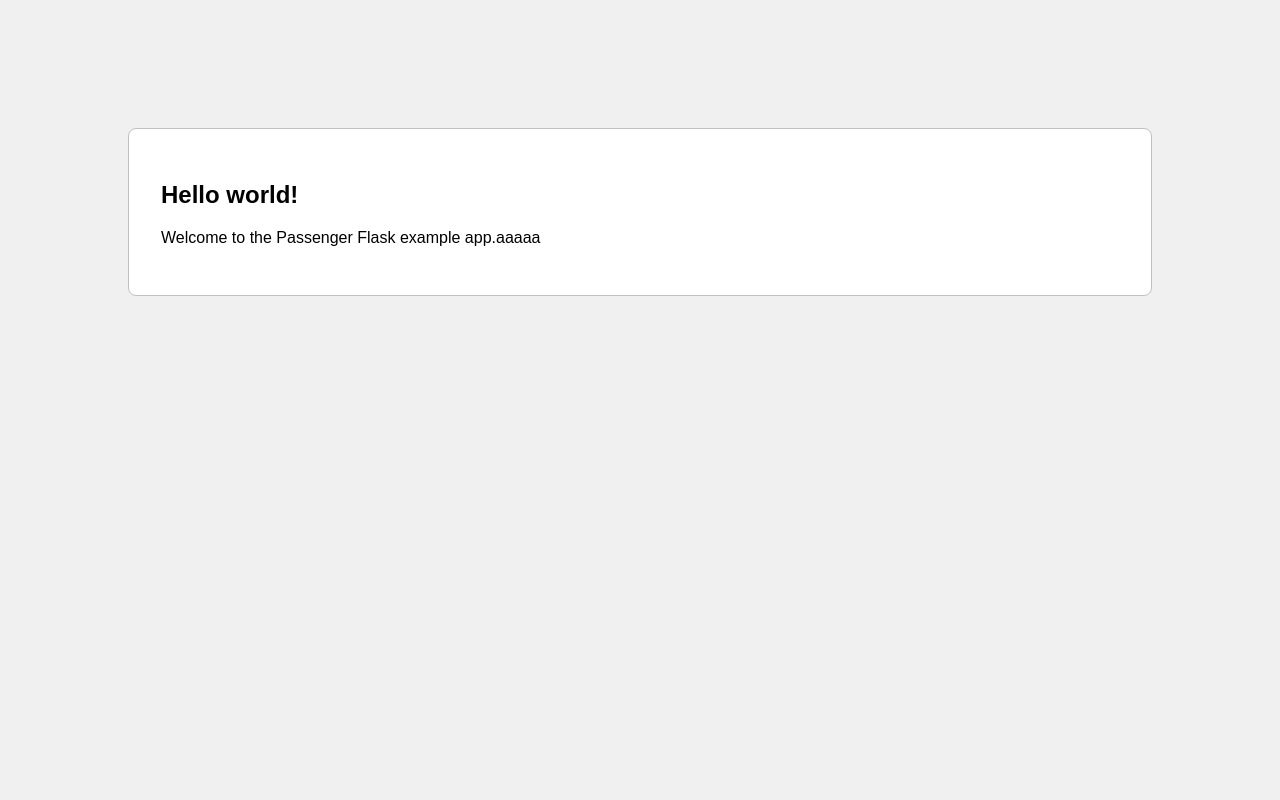
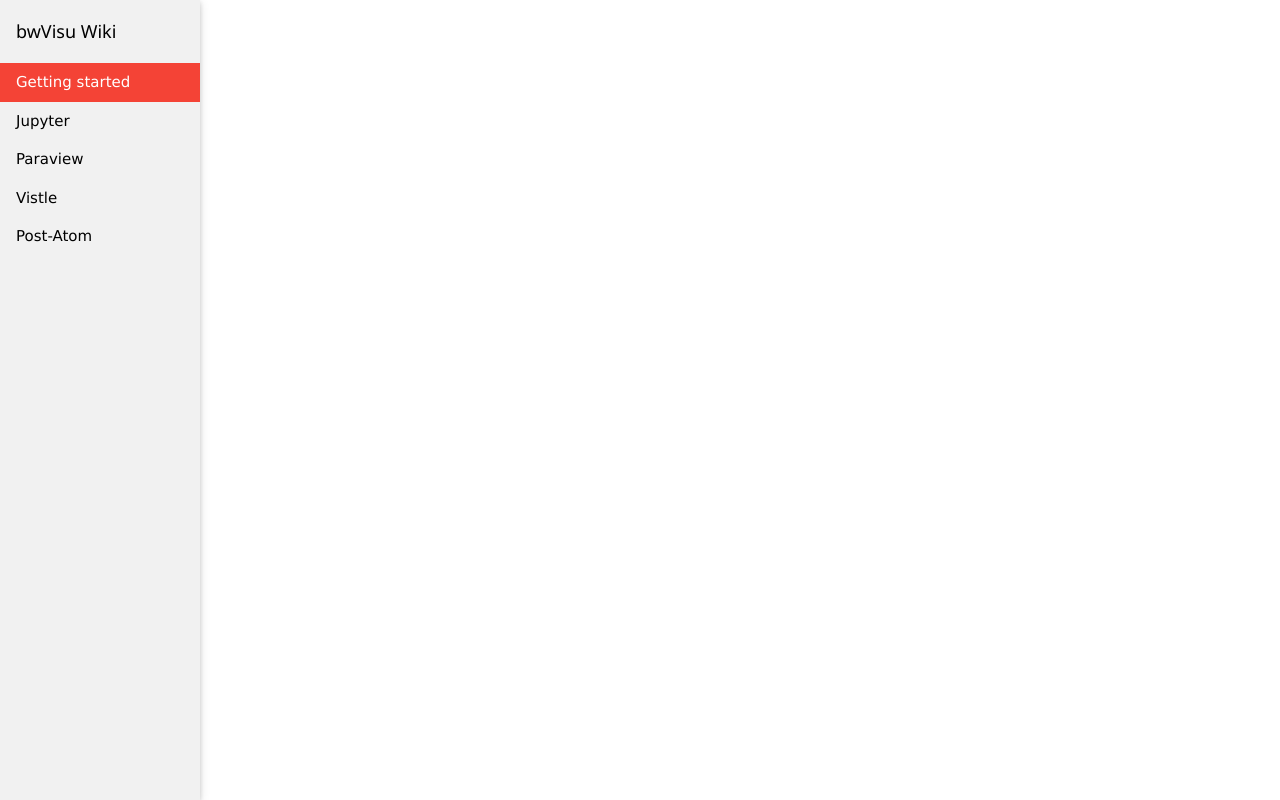
Before and after one commit to cevinclein/qwidotdesaa, a Flask app: page / in a window 1280 px wide. Run offline with Flask 3, Linux system fonts and the light colour scheme; data that the repository does not hold is empty; some libraries are stand-ins or nearby versions.

Commit message:
add templates for github data

```diff
--- a/templates/index.html
+++ b/templates/index.html
@@ -1,28 +1,66 @@
 <!DOCTYPE html>
 <html>
 <head>
-  <title>Hello</title>
-  <style>
-    html, body {
-      font-family: sans-serif;
-      background: #f0f0f0;
-      margin: 4em;
-    }
-
-    .main {
-      background: white;
-      border: solid 1px #c0c0c0;
-      border-radius: 8px;
-      padding: 2em;
-    }
-  </style>
+  <script type="module" src="https://md-block.verou.me/md-block.js"></script>
+  <link rel="stylesheet" href="https://www.w3schools.com/w3css/4/w3.css">
 </head>
 <body>
 
-  <section class="main">
-    <h1>Hello world!</h1>
-    <p>Welcome to the Passenger Flask example app.aaaaa</p>
-  </section>
+<div class="w3-sidebar w3-bar-block w3-light-grey w3-card" style="width:200px">
+  <h5 class="w3-bar-item">bwVisu Wiki</h5>
+  <button class="w3-bar-item w3-button tablink w3-red" onclick="openCity(event, 'd0')">Getting started</button>
+  <button class="w3-bar-item w3-button tablink" onclick="openCity(event, 'd1')">Jupyter</button>
+  <button class="w3-bar-item w3-button tablink" onclick="openCity(event, 'd2')">Paraview</button>
+  <button class="w3-bar-item w3-button tablink" onclick="openCity(event, 'd3')">Vistle</button>
+  <button class="w3-bar-item w3-button tablink" onclick="openCity(event, 'd4')">Post-Atom</button>
+</div>
 
+<div style="margin-left:200px">
+  <div id="d0" class="w3-container city w3-animate-left" style="display:block">
+    <md-block id="content">
+      {{gitwiki[0]}}
+    </md-block>
+  </div>
+
+  <div id="d1" class="w3-container city w3-animate-left" style="display:none">
+    <md-block id="content">
+      {{gitwiki[1]}}
+    </md-block>
+  </div>
+
+  <div id="d2" class="w3-container city w3-animate-left" style="display:none">
+    <md-block id="content">
+      {{gitwiki[2]}}
+    </md-block>
+  </div>
+
+  <div id="d3" class="w3-container city w3-animate-left" style="display:none">
+    <md-block id="content">
+      {{gitwiki[3]}}
+    </md-block>
+  </div>
+
+  <div id="d4" class="w3-container city w3-animate-left" style="display:none">
+    <md-block id="content">
+      {{gitwiki[4]}}
+    </md-block>
+  </div>
+</div>
+
+<script>
+  function openCity(evt, cityName) {
+    var i, x, tablinks;
+    x = document.getElementsByClassName("city");
+    for (i = 0; i < x.length; i++) {
+      x[i].style.display = "none";
+    }
+    tablinks = document.getElementsByClassName("tablink");
+    for (i = 0; i < x.length; i++) {
+      tablinks[i].className = tablinks[i].className.replace(" w3-red", "");
+    }
+    document.getElementById(cityName).style.display = "block";
+    evt.currentTarget.className += " w3-red";
+  }
+  </script>
 </body>
 </html>
```
